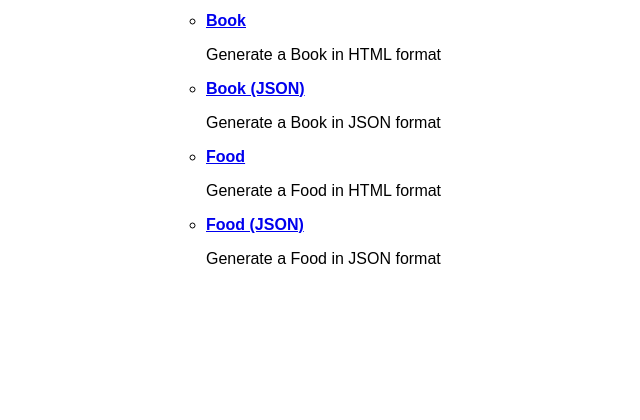
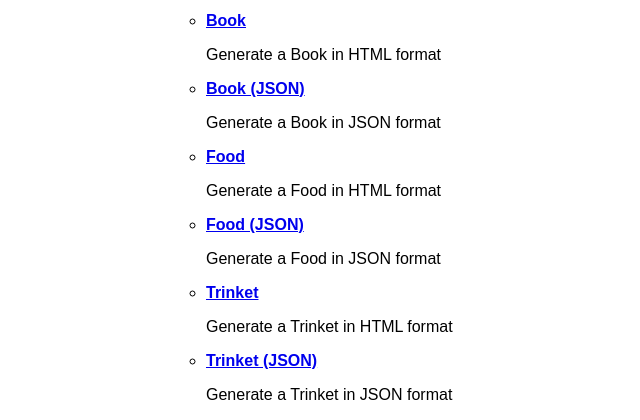
Before and after one commit to Dude036/Cyneric, a Django app: page /api/ in a window 1280 px wide. Shown: the part 3356-3776 px from the top of the page, without its empty margins (14-654 px from the left). Before the commit the page ends 3620 px from the top, so only its background shows below. Run offline with Django 3.2, Linux system fonts and the light colour scheme; parts of the project's set-up code (start-up, migrations or seed data) failed here and were passed over.

Commit message:
Adding Trinkets from the API

```diff
--- a/api/urls.py
+++ b/api/urls.py
@@ -69,4 +69,6 @@ urlpatterns = [
     path('item/book/json/', views.item_book_json, name='item_book_json'),
     path('item/food/', views.item_food, name='item_food'),
     path('item/food/json/', views.item_food_json, name='item_food_json'),
+    path('item/trinket/', views.item_trinket, name='item_trinket'),
+    path('item/trinket/json/', views.item_trinket_json, name='item_trinket_json'),
 ]
--- a/api/views.py
+++ b/api/views.py
@@ -720,6 +720,27 @@ def item_food_json(request):
 
 
 # Create Random Trinket
+def item_trinket_create(rarity, content={}, json=False):
+    item = dmk.store.items.General(rarity, trinket=True)
+    for key, value in content.items():
+        if key in item.__dict__ and value is not None:
+            item.__dict__[key] = value
+    return item.to_dict() if json else item
+
+
+def item_trinket(request):
+    content = {}
+    inner_html = item_trinket_create(0, content=content)
+    template = Template("{% extends 'base.html' %}{% load static %}{% block content %}" + item_padding(str(inner_html)) + "{% endblock %}")
+    return HttpResponse(template.render(Context({})))
+
+
+def item_trinket_json(request):
+    content = {}
+    item = item_trinket_create(0, content=content, json=True)
+    return JsonResponse(item)
+
+
 
 # Choose Random Gear
 # Choose Random Weapon
--- a/static/js/index.js
+++ b/static/js/index.js
@@ -349,6 +349,7 @@ function editor_container_table(element) {
 
 		// Create Random Trinket
 		var add_trinket = add_table_flex_box("Trinket", '#AC5F5F', '#EFEFEF');
+		add_trinket.onclick = function() { item_api_wrapper(item_row.id, 'item/trinket/json/'); }
 		add_button_div.appendChild(add_trinket);
 
 		// Delete Row
--- a/static/templates/api.html
+++ b/static/templates/api.html
@@ -367,6 +367,20 @@
 					Generate a Food in JSON format
 				</p>
 			</li>
+			<li>
+				<a href="{% url 'api:item_trinket' %}"><b>Trinket</b></a>
+				<br>
+				<p>
+					Generate a Trinket in HTML format
+				</p>
+			</li>
+			<li>
+				<a href="{% url 'api:item_trinket_json' %}"><b>Trinket (JSON)</b></a>
+				<br>
+				<p>
+					Generate a Trinket in JSON format
+				</p>
+			</li>
 		</ul>
 	</li>
 </ul>
```
